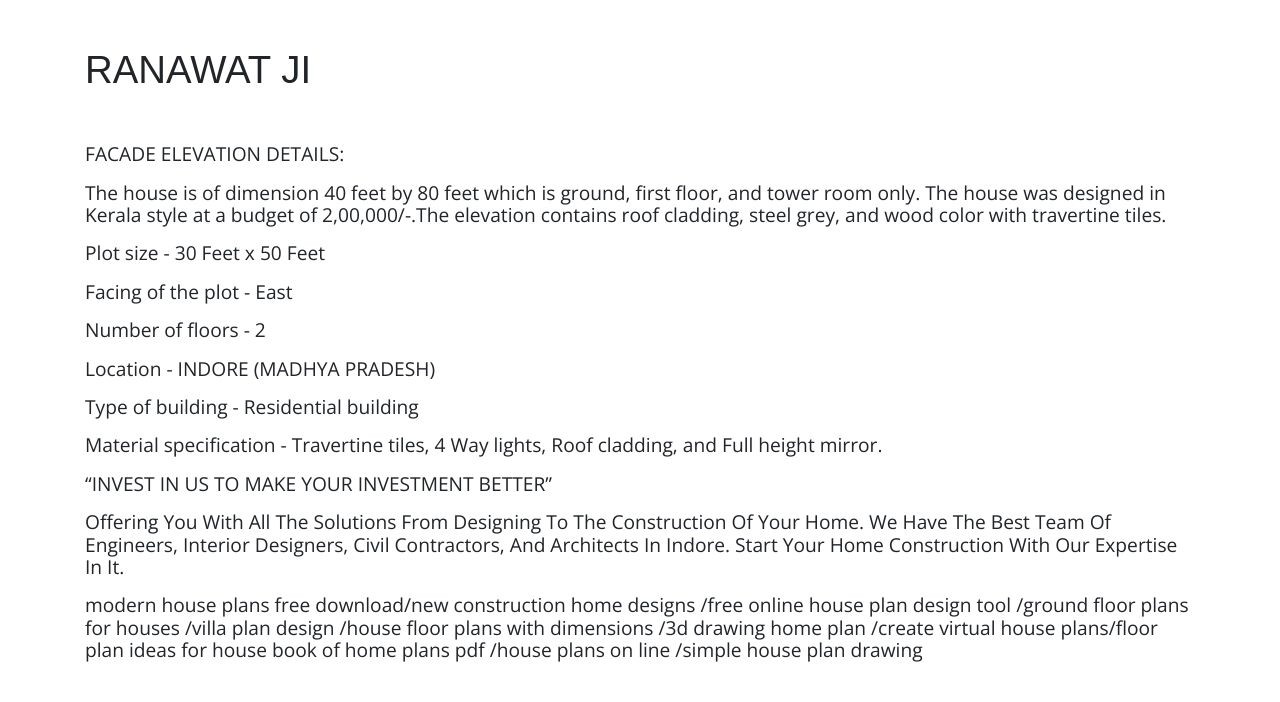
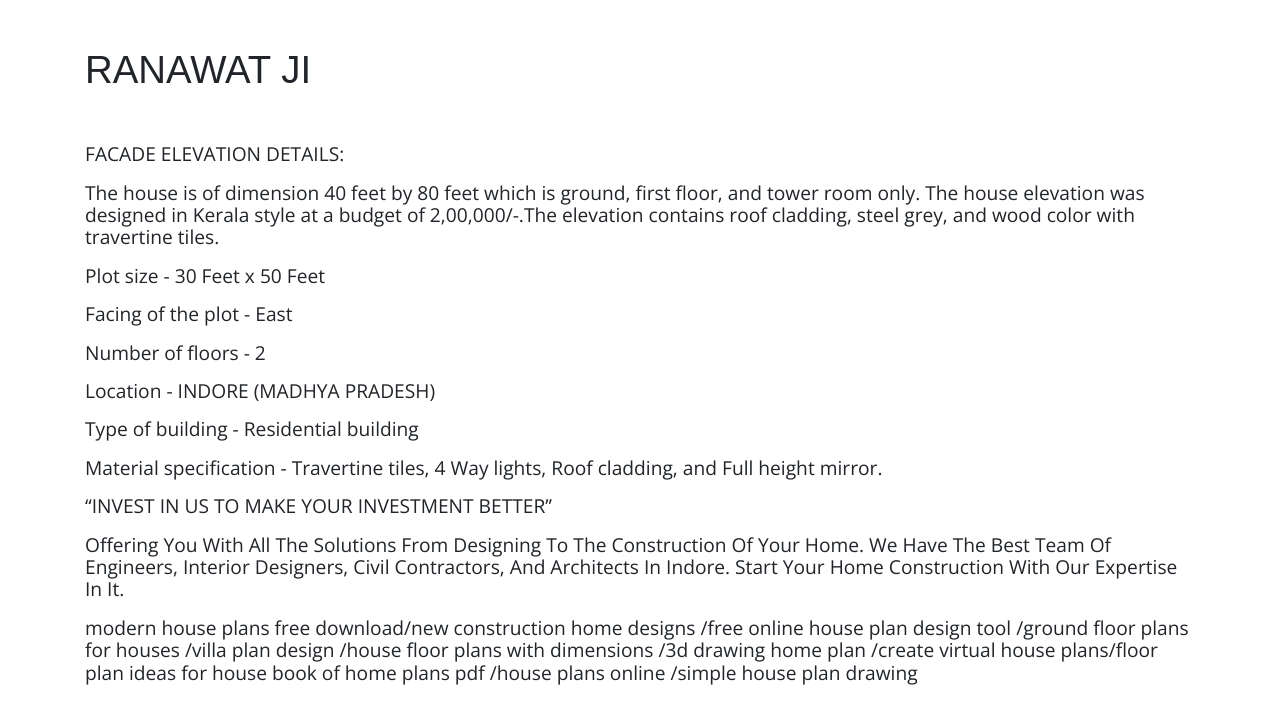
Before and after one commit to samasthiti/samasthiti, a Jekyll site: the page built from _threeddesigns/ranawat-ji.md, in a window 1280 px wide and 900 px high, scrolled down 637 px, cut to the strip 81-783 px from the top of the window. Built offline with Jekyll 4.4.1, drawn with Linux system fonts in a browser that asks for light colours; nearby versions of some CDN libraries; comment, search, counter and statistics services are not loaded.

Commit message:
Update from Forestry.io samshthi construction updated _threeddesigns/ranawat-ji.md

```diff
--- a/_threeddesigns/ranawat-ji.md
+++ b/_threeddesigns/ranawat-ji.md
@@ -24,7 +24,7 @@ house_category: 3000-to-4000-sq-ft
 ---
 **FACADE ELEVATION DETAILS:**
 
-The house is of dimension 40 feet by 80 feet which is ground, first floor, and tower room only. The house was designed in Kerala style at a budget of 2,00,000/-.The elevation contains roof cladding, steel grey, and wood color with travertine tiles.
+The house is of dimension 40 feet by 80 feet which is ground, first floor, and tower room only. The house elevation was designed in Kerala style at a budget of 2,00,000/-.The elevation contains roof cladding, steel grey, and wood color with travertine tiles.
 
 **Plot size -** 30 Feet x 50 Feet
 
@@ -42,4 +42,4 @@ The house is of dimension 40 feet by 80 feet which is ground, first floor, and t
 
 Offering You With All The Solutions From Designing To The Construction Of Your Home. We Have The Best Team Of Engineers, Interior Designers, Civil Contractors, And Architects In Indore. Start Your Home Construction With Our Expertise In It.
 
-**modern house plans free download/new construction home designs /free online house plan design tool /ground floor plans for houses /villa plan design /house floor plans with dimensions /3d drawing home plan /create virtual house plans/floor plan ideas for house book of home plans pdf /house plans on line /simple house plan drawing**
+**modern house plans free download/new construction home designs /free online house plan design tool /ground floor plans for houses /villa plan design /house floor plans with dimensions /3d drawing home plan /create virtual house plans/floor plan ideas for house book of home plans pdf /house plans online /simple house plan drawing**
```
